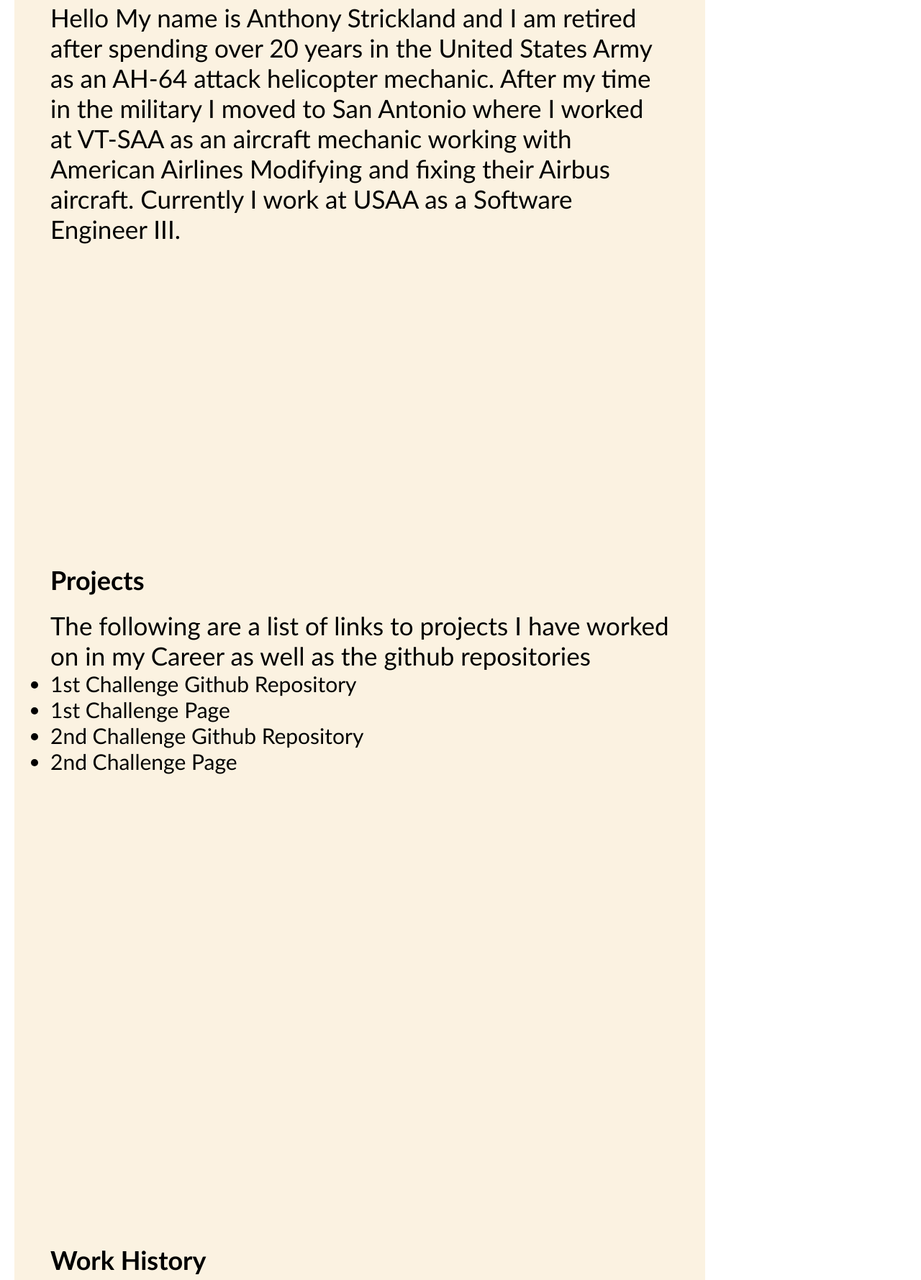
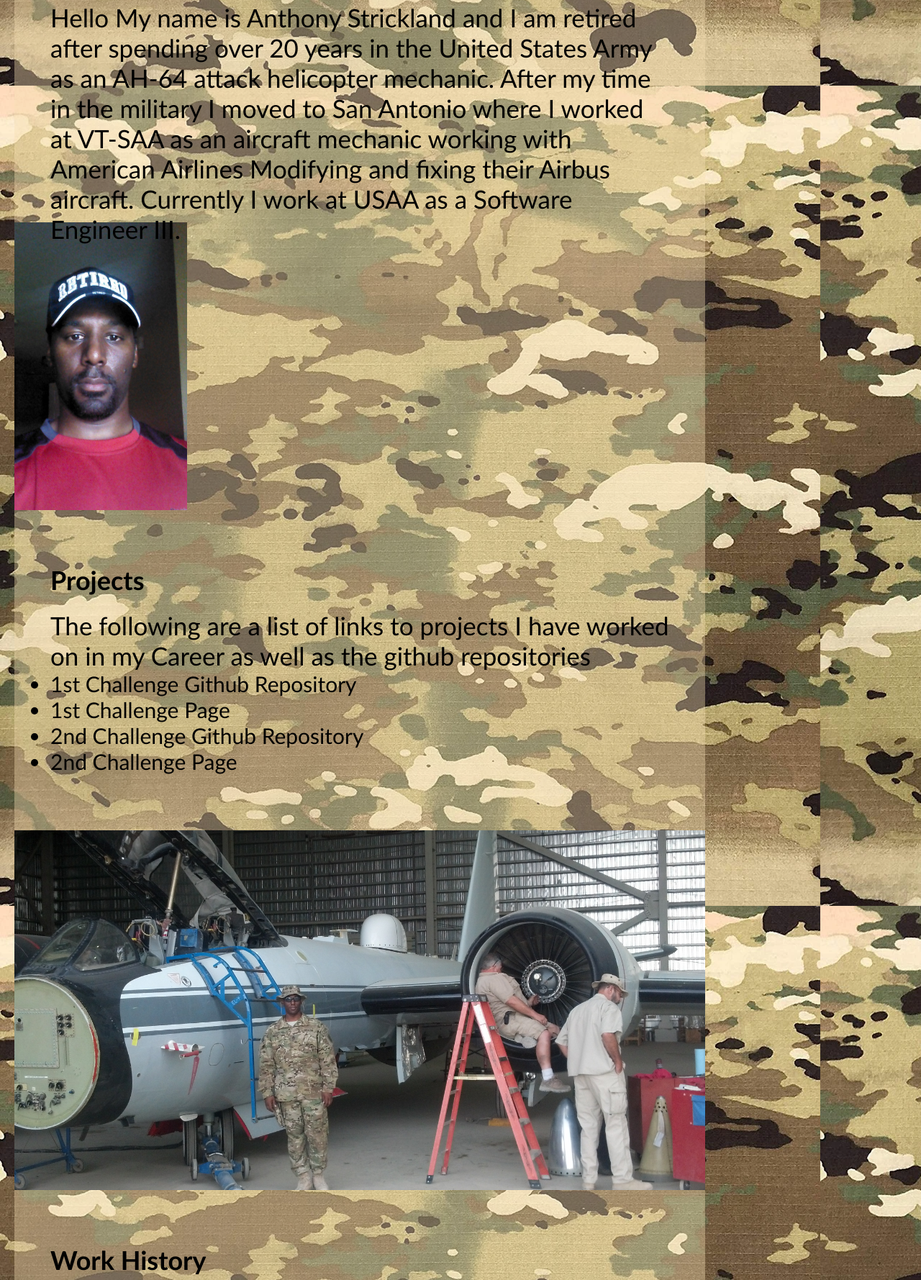
Before and after one commit to AnthonyStrickland/module--1-challenge, a plain HTML site: page index.html in a window 1280 px wide. Shown: the part 1021-2800 px from the top of the page at 72% size. Drawn offline with Linux system fonts and the light colour scheme.

Commit message:
changed path of pics

```diff
--- a/css/style.css
+++ b/css/style.css
@@ -6,7 +6,7 @@
 /* the body contains a background of the OCP pattern to represent my being in the US Army */
 body {
 
-    background-image: url("/02-Challenge/Assets/ArmyOCP.png");
+    background-image: url("/Assets/ArmyOCP.png");
 
 }
 
@@ -44,7 +44,7 @@ a {
     height: 800px;
     width: 100%;
     /* margin-bottom: 25px; */
-    background-image: url("/02-Challenge/Assets/IMG_20130511_094937_444.jpg");
+    background-image: url("/Assets/IMG_20130511_094937_444.jpg");
     background-size:cover;
     background-position: center;
     background-repeat: no-repeat;
@@ -54,7 +54,7 @@ a {
     height: 500px;
     width: 100%;
     margin-bottom: 25px;
-    background-image: url("/02-Challenge/Assets/IMG_20130816_141703_679.jpg");
+    background-image: url("/Assets/IMG_20130816_141703_679.jpg");
     background-size:cover;
     background-position: center;
     background-repeat: no-repeat;
@@ -64,7 +64,7 @@ a {
     height: 400px;
     width: 25%;
     margin-bottom: 25px;
-    background-image: url("/02-Challenge/Assets/IMG_20130607_185240_289.jpg");
+    background-image: url("/Assets/IMG_20130607_185240_289.jpg");
     background-size:cover;
     background-position: center;
     background-repeat: no-repeat;
@@ -74,7 +74,7 @@ a {
     height: 400px;
     width: 25%;
     margin-bottom: 25px;
-    background-image: url("/02-Challenge/Assets/20220812_102345.jpg");
+    background-image: url("/Assets/20220812_102345.jpg");
     background-size:cover;
     background-position: center;
     background-repeat: no-repeat;
```
